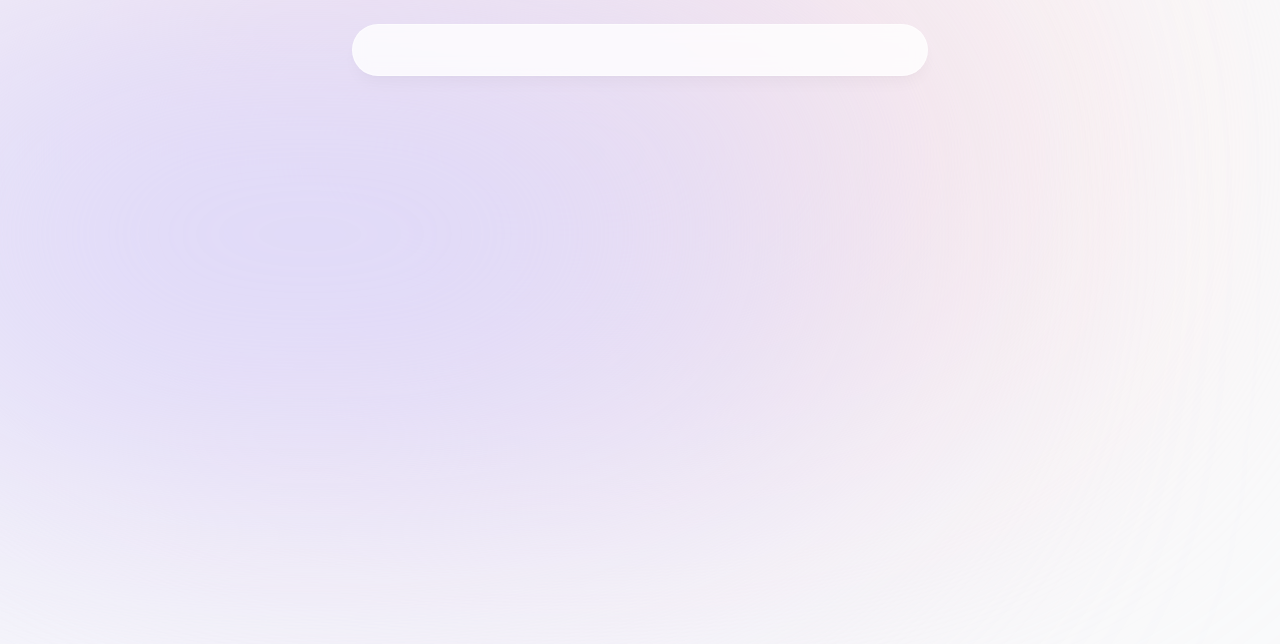
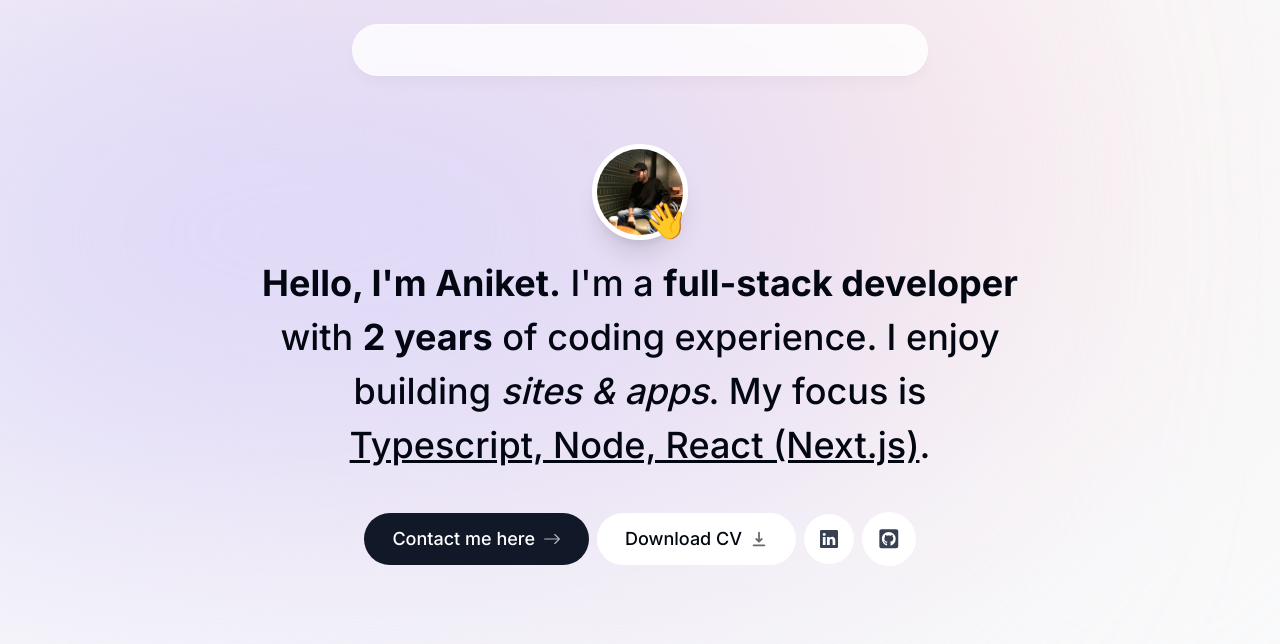
Before and after one commit to aniketmandloi/aniket-portfolio, a Next.js app: page / in a window 1280 px wide. Shown: the top 644 px of the page. Built offline with nearby package versions, Linux system fonts and the light colour scheme.

Commit message:
add intro section

```diff
--- a/app/page.tsx
+++ b/app/page.tsx
@@ -1,3 +1,9 @@
+import Intro from "@/components/intro";
+
 export default function Home() {
-  return <main className=""></main>;
+  return (
+    <main className="flex flex-col items-center px-4">
+      <Intro />
+    </main>
+  );
 }
--- /dev/null
+++ b/components/intro.tsx
@@ -0,0 +1,114 @@
+"use client";
+
+import { motion } from "framer-motion";
+import React from "react";
+import Image from "next/image";
+import Link from "next/link";
+import { BsArrowRight, BsLinkedin } from "react-icons/bs";
+import { HiDownload } from "react-icons/hi";
+import { FaGithubSquare } from "react-icons/fa";
+import myPhoto from "@/public/my-photo.png";
+
+export default function Intro() {
+  return (
+    <section
+      id="home"
+      className="mb-28 max-w-[50rem] text-center sm:mb-0 scroll-mt-[100rem]"
+    >
+      <div className="flex items-center justify-center">
+        <div className="relative">
+          <motion.div
+            initial={{ opacity: 0, scale: 0 }}
+            animate={{ opacity: 1, scale: 1 }}
+            transition={{
+              type: "tween",
+              duration: 0.2,
+            }}
+          >
+            <Image
+              src={myPhoto}
+              alt="Aniket portrait"
+              width="192"
+              height="192"
+              quality="95"
+              priority={true}
+              className="h-24 w-24 rounded-full object-cover border-[0.35rem] border-white shadow-xl"
+            />
+          </motion.div>
+
+          <motion.span
+            className="absolute bottom-0 right-0 text-4xl"
+            initial={{ opacity: 0, scale: 0 }}
+            animate={{ opacity: 1, scale: 1 }}
+            transition={{
+              type: "spring",
+              stiffness: 125,
+              delay: 0.1,
+              duration: 0.7,
+            }}
+          >
+            👋
+          </motion.span>
+        </div>
+      </div>
+
+      <motion.h1
+        className="mb-10 mt-4 px-4 text-2xl font-medium !leading-[1.5] sm:text-4xl"
+        initial={{ opacity: 0, y: 100 }}
+        animate={{ opacity: 1, y: 0 }}
+      >
+        <span className="font-bold">Hello, I'm Aniket.</span> I'm a{" "}
+        <span className="font-bold">full-stack developer</span> with{" "}
+        <span className="font-bold">2 years</span> of coding experience. I enjoy
+        building <span className="italic">sites & apps</span>. My focus is{" "}
+        <span className="underline">Typescript, Node, React (Next.js)</span>.
+      </motion.h1>
+
+      <motion.div
+        className="flex flex-col sm:flex-row items-center justify-center gap-2 px-4 text-lg font-medium"
+        initial={{ opacity: 0, y: 100 }}
+        animate={{ opacity: 1, y: 0 }}
+        transition={{
+          delay: 0.1,
+        }}
+      >
+        <Link
+          href="#contact"
+          className="group bg-gray-900 text-white px-7 py-3 flex items-center gap-2 rounded-full outline-none focus:scale-110 hover:scale-110 hover:bg-gray-950 active:scale-105 transition"
+          // onClick={() => {
+          //   setActiveSection("Contact");
+          //   setTimeOfLastClick(Date.now());
+          // }}
+        >
+          Contact me here{" "}
+          <BsArrowRight className="opacity-70 group-hover:translate-x-1 transition" />
+        </Link>
+
+        <a
+          className="group bg-white px-7 py-3 flex items-center gap-2 rounded-full outline-none focus:scale-110 hover:scale-110 active:scale-105 transition cursor-pointer borderBlack dark:bg-white/10"
+          href="/CV.pdf"
+          download
+        >
+          Download CV{" "}
+          <HiDownload className="opacity-60 group-hover:translate-y-1 transition" />
+        </a>
+
+        <a
+          className="bg-white p-4 text-gray-700 hover:text-gray-950 flex items-center gap-2 rounded-full focus:scale-[1.15] hover:scale-[1.15] active:scale-105 transition cursor-pointer borderBlack dark:bg-white/10 dark:text-white/60"
+          href="https://www.linkedin.com/in/aniketmandloi/"
+          target="_blank"
+        >
+          <BsLinkedin />
+        </a>
+
+        <a
+          className="bg-white p-4 text-gray-700 flex items-center gap-2 text-[1.35rem] rounded-full focus:scale-[1.15] hover:scale-[1.15] hover:text-gray-950 active:scale-105 transition cursor-pointer borderBlack dark:bg-white/10 dark:text-white/60"
+          href="https://github.com/aniketmandloi"
+          target="_blank"
+        >
+          <FaGithubSquare />
+        </a>
+      </motion.div>
+    </section>
+  );
+}
--- a/next.config.js
+++ b/next.config.js
@@ -1,4 +1,16 @@
 /** @type {import('next').NextConfig} */
-const nextConfig = {}
+const nextConfig = {
+  images: {
+    remotePatterns: [
+      {
+        protocol: "https",
+        hostname: "images.unsplash.com",
+      },
+    ],
+  },
+  // experimental: {
+  //   serverActions: true,
+  // },
+};
 
-module.exports = nextConfig
+module.exports = nextConfig;
```
Also changed, not shown: public/my-photo.png (added).
